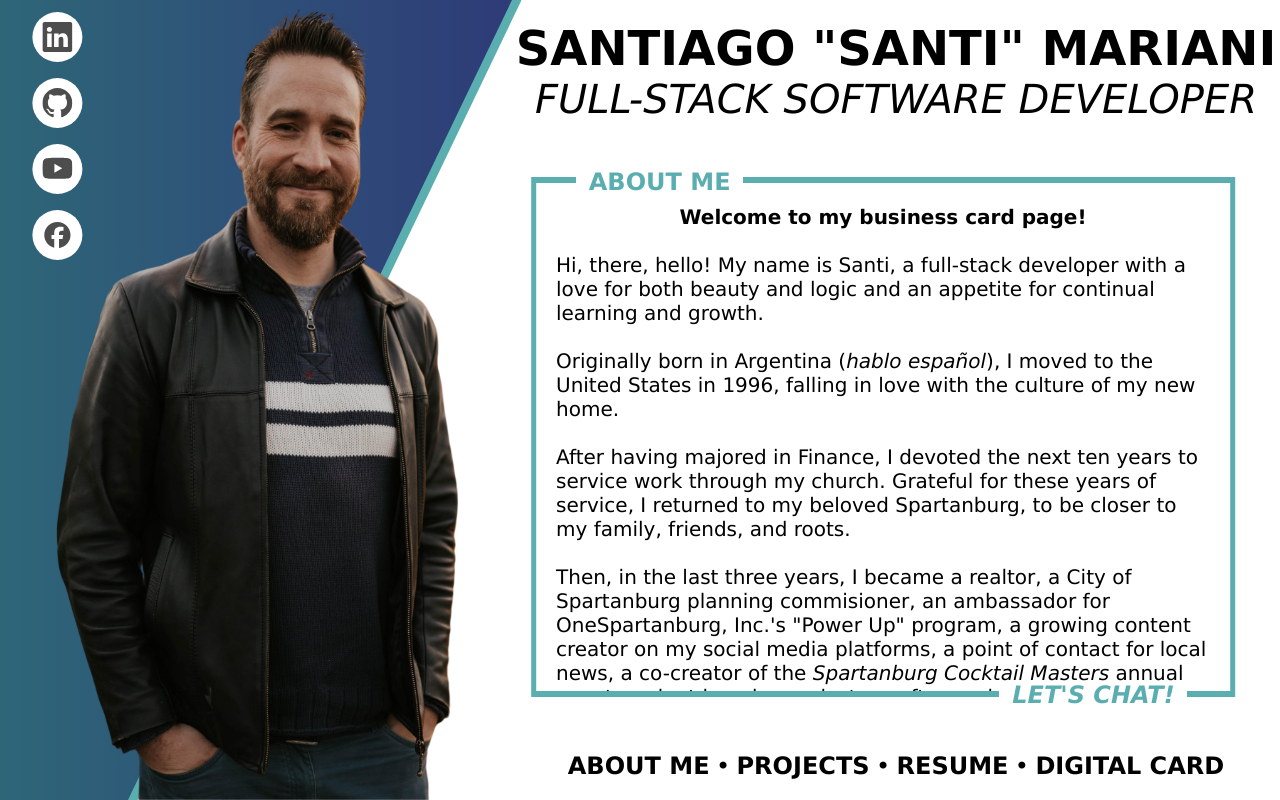
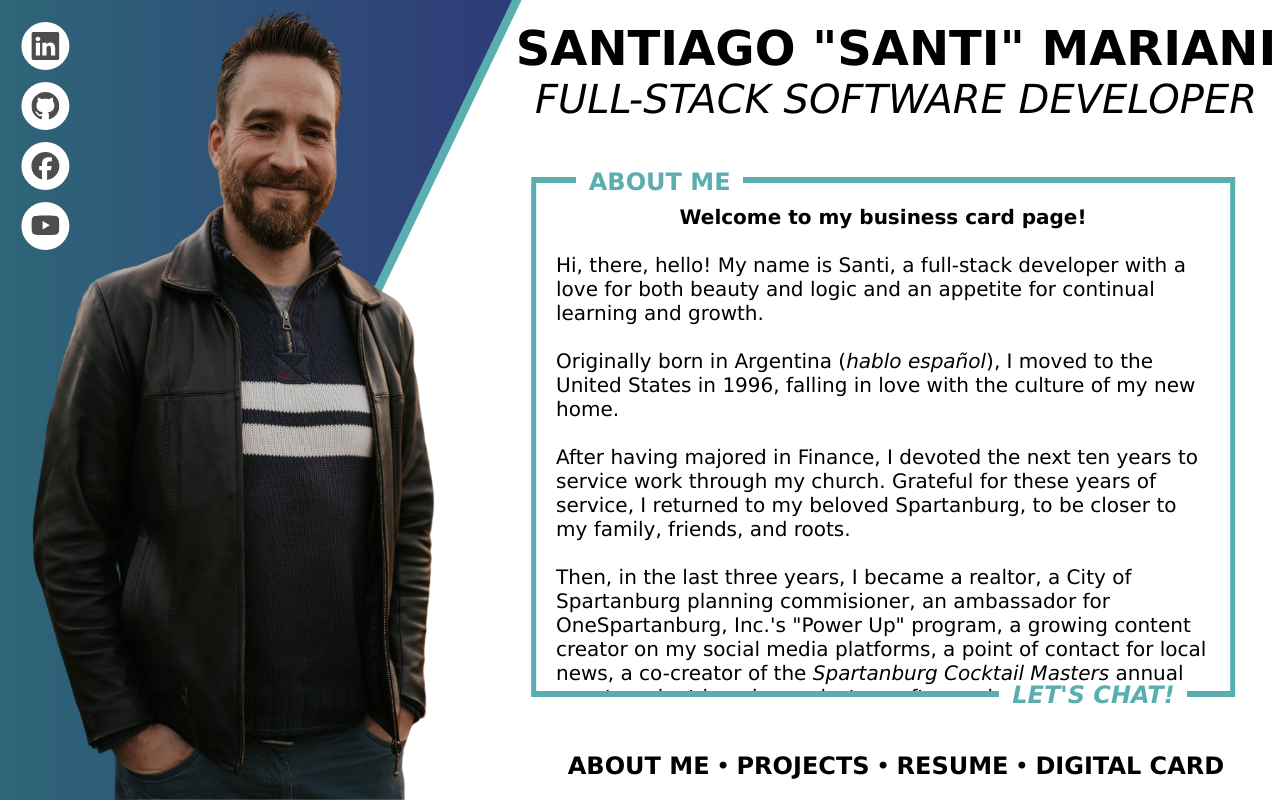
Before and after one commit to santimariani/portfolio, a React (Vite) app: page / in a window 1280 px wide. Built offline with nearby package versions, Linux system fonts and the light colour scheme.

Commit message:
changed sizes of social media icons to vh

```diff
--- a/src/CSS/SocialMedia.css
+++ b/src/CSS/SocialMedia.css
@@ -9,9 +9,9 @@
     transform: translate(-2vw, -33vh)
   }
   .example-2 .icon-content {
-    margin: 0 10px;
+    margin: 0 .1vh;
     position: relative;
-    padding: 0.5rem;
+    padding: 0.75vh;
   }
   .example-2 .icon-content .tooltip {
     position: absolute;
@@ -19,11 +19,11 @@
     left: 115%;
     transform: translateY(200%);
     color: #fff;
-    padding: 6px 10px;
-    border-radius: 5px;
+    padding: .45vh .5vh;
+    border-radius: .5vh;
     opacity: 0;
     visibility: hidden;
-    font-size: 14px;
+    font-size: 2vh;
     transition: all 0.3s ease;
   }
   .example-2 .icon-content:hover .tooltip {
@@ -37,8 +37,8 @@
     display: flex;
     justify-content: center;
     align-items: center;
-    width: 50px;
-    height: 50px;
+    width: 6vh;
+    height: 6vh;
     border-radius: 50%;
     color: #4d4d4d;
     background-color: #fff;
@@ -50,9 +50,22 @@
   .example-2 .icon-content a svg {
     position: relative;
     z-index: 1;
-    width: 30px;
-    height: 30px;
+    width: 3.5vh;
+    height: 3.5vh;
   }
+
+  #facebook {
+    width:4vh;
+    height: 4vh;
+  }
+
+  .example-2 .icon-content a svg {
+    position: relative;
+    z-index: 1;
+    width: 3.5vh;
+    height: 3.5vh;
+  }
+
   .example-2 .icon-content a:hover {
     color: white;
   }
--- a/src/Components/SocialMedia.jsx
+++ b/src/Components/SocialMedia.jsx
@@ -59,6 +59,32 @@ const SocialMedia = () => {
         </li>
         <li class="icon-content">
           <a
+            href="https://www.facebook.com/GoSpartanburg/"
+            aria-label="Facebook"
+            data-social="facebook"
+            target="_blank"
+          >
+            <div class="filled"></div>
+            <svg
+              id="facebook"
+              xmlns="http://www.w3.org/2000/svg"
+              width="16"
+              height="16"
+              fill="currentColor"
+              class="bi bi-facebook"
+              viewBox="0 0 16 16"
+              xml:space="preserve"
+            >
+              <path
+                d="M8,1c-3.866,0-7,3.134-7,7,0,3.283,2.26,6.038,5.309,6.794v-4.655h-1.444v-2.139h1.444v-.922c0-2.382,1.078-3.487,3.418-3.487,.444,0,1.208,.087,1.521,.174v1.939c-.165-.018-.452-.026-.809-.026-1.148,0-1.592,.435-1.592,1.565v.757h2.287l-.393,2.139h-1.893v4.81c3.466-.419,6.152-3.37,6.152-6.948,0-3.866-3.134-7-7-7Z"
+                fill="currentColor"
+              ></path>
+            </svg>
+          </a>
+          <div class="tooltip">Facebook</div>
+        </li>
+        <li class="icon-content">
+          <a
             href="https://www.youtube.com/watch?v=hw2tBIaBSX0"
             aria-label="Youtube"
             data-social="youtube"
@@ -82,31 +108,7 @@ const SocialMedia = () => {
           </a>
           <div class="tooltip">Youtube</div>
         </li>
-        <li class="icon-content">
-          <a
-            href="https://www.facebook.com/GoSpartanburg/"
-            aria-label="Facebook"
-            data-social="facebook"
-            target="_blank"
-          >
-            <div class="filled"></div>
-            <svg
-              xmlns="http://www.w3.org/2000/svg"
-              width="16"
-              height="16"
-              fill="currentColor"
-              class="bi bi-facebook"
-              viewBox="0 0 16 16"
-              xml:space="preserve"
-            >
-              <path
-                d="M8,1c-3.866,0-7,3.134-7,7,0,3.283,2.26,6.038,5.309,6.794v-4.655h-1.444v-2.139h1.444v-.922c0-2.382,1.078-3.487,3.418-3.487,.444,0,1.208,.087,1.521,.174v1.939c-.165-.018-.452-.026-.809-.026-1.148,0-1.592,.435-1.592,1.565v.757h2.287l-.393,2.139h-1.893v4.81c3.466-.419,6.152-3.37,6.152-6.948,0-3.866-3.134-7-7-7Z"
-                fill="currentColor"
-              ></path>
-            </svg>
-          </a>
-          <div class="tooltip">Facebook</div>
-        </li>
+
       </ul>
     </>
   );
```
